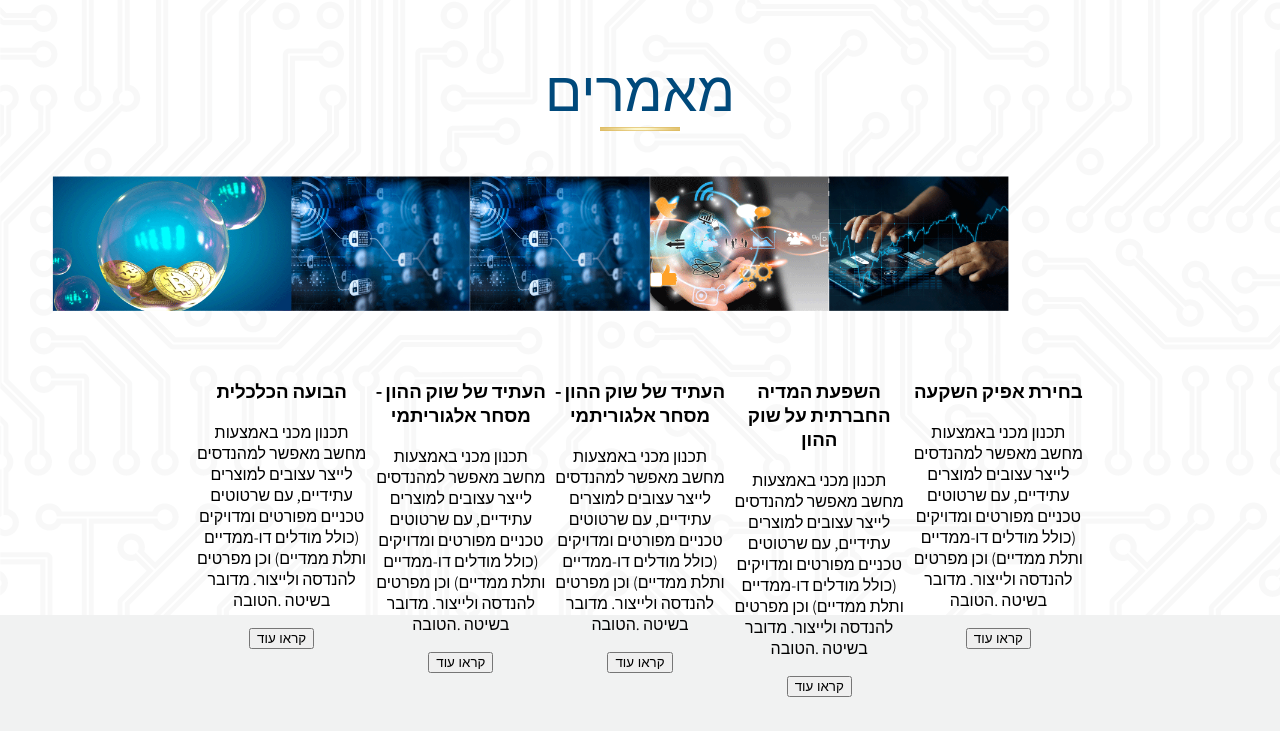
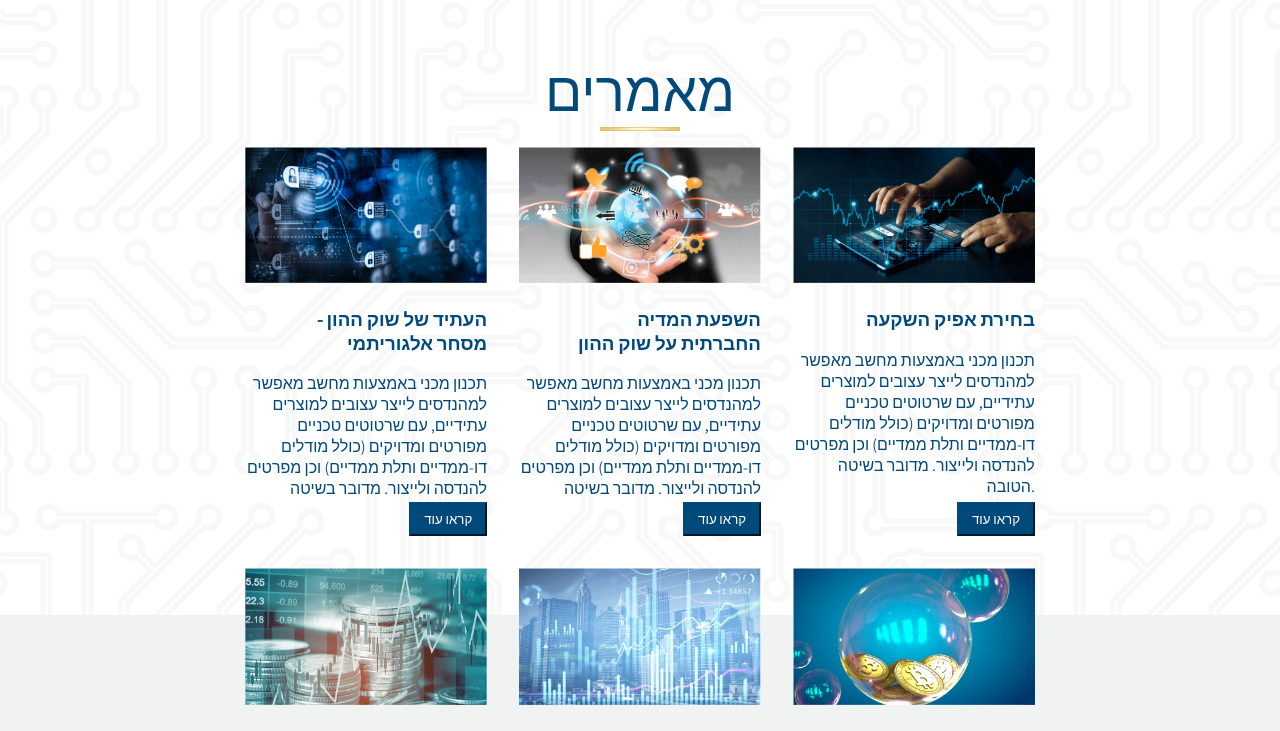
Before and after one commit to AmitElrom/Odysseus-Visitors-Page, a React (Create React App) app: page / in a window 1280 px wide. Shown: the part 2200-2931 px from the top of the page. Built offline with nearby package versions, Linux system fonts and the light colour scheme.

Commit message:
more on articles

```diff
--- a/src/components/pages/values and articles/articles/article/Article.jsx
+++ b/src/components/pages/values and articles/articles/article/Article.jsx
@@ -5,14 +5,16 @@ import classes from "./Article.module.css";
 const Article = ({ img, alt, title, title2, text }) => {
   return (
     <div className={classes.article}>
-      <img className={classes.img} src={img} alt={alt} />
+      <div className={classes["img-div"]}>
+        <img className={classes.img} src={img} alt={alt} />
+      </div>
       <div className={classes.data}>
         <h3>
           <span className={classes.span}>{title}</span>
           {title2 && <span className={classes.span}>{title2}</span>}
         </h3>
         <p>{text}</p>
-        <div>
+        <div className={classes["button-read-more-div"]}>
           <button>קראו עוד</button>
         </div>
       </div>
--- a/src/components/pages/values and articles/articles/article/Article.module.css
+++ b/src/components/pages/values and articles/articles/article/Article.module.css
@@ -1,12 +1,36 @@
 .article {
-  width: 20%;
+  width: 27%;
   aspect-ratio: 397/223;
+  margin: 1rem;
+  text-align: right;
+  color: var(--blue);
+  position: relative;
+  background-color: transparent;
+}
+
+.img-div {
+  text-align: center;
 }
 
 .img {
-  scale: 0.6;
+  width: 100%;
 }
 
 .span {
   display: block;
 }
+
+.button-read-more-div {
+  position: absolute;
+  right: 0;
+  bottom: 0;
+}
+
+.button-read-more-div button {
+  background-color: var(--blue);
+  border-color: var(--blue);
+  color: var(--white);
+  font-family: inherit;
+  cursor: pointer;
+  padding: 0.4rem 0.8rem;
+}
--- a/src/components/pages/values and articles/articles/the articles/TheArticles.jsx
+++ b/src/components/pages/values and articles/articles/the articles/TheArticles.jsx
@@ -25,12 +25,6 @@ const ARTICLES = [
     alt: "media influence",
   },
   {
-    title: "העתיד של שוק ההון - מסחר אלגוריתמי",
-    text: "תכנון מכני באמצעות מחשב מאפשר למהנדסים לייצר עצובים למוצרים עתידיים, עם שרטוטים טכניים מפורטים ומדויקים (כולל מודלים דו-ממדיים ותלת ממדיים) וכן מפרטים להנדסה ולייצור. מדובר בשיטה .הטובה",
-    img: futureImg,
-    alt: "stock market future",
-  },
-  {
     title: "העתיד של שוק ההון -",
     title2: "מסחר אלגוריתמי",
     text: "תכנון מכני באמצעות מחשב מאפשר למהנדסים לייצר עצובים למוצרים עתידיים, עם שרטוטים טכניים מפורטים ומדויקים (כולל מודלים דו-ממדיים ותלת ממדיים) וכן מפרטים להנדסה ולייצור. מדובר בשיטה .הטובה",
@@ -47,13 +41,13 @@ const ARTICLES = [
     title: "שוק ההון -",
     title2: "השקעה נבונה או הימורים?",
     text: "תכנון מכני באמצעות מחשב מאפשר למהנדסים לייצר עצובים למוצרים עתידיים, עם שרטוטים טכניים מפורטים ומדויקים (כולל מודלים דו-ממדיים ותלת ממדיים) וכן מפרטים להנדסה ולייצור. מדובר בשיטה .הטובה",
-    img: futureImg,
+    img: smartOrGambleImg,
     alt: "stock market future",
   },
   {
     title: "השפעות העלאת הריבית",
     text: "תכנון מכני באמצעות מחשב מאפשר למהנדסים לייצר עצובים למוצרים עתידיים, עם שרטוטים טכניים מפורטים ומדויקים (כולל מודלים דו-ממדיים ותלת ממדיים) וכן מפרטים להנדסה ולייצור. מדובר בשיטה .הטובה",
-    img: futureImg,
+    img: interestImg,
     alt: "rising interest influence",
   },
 ];
```
